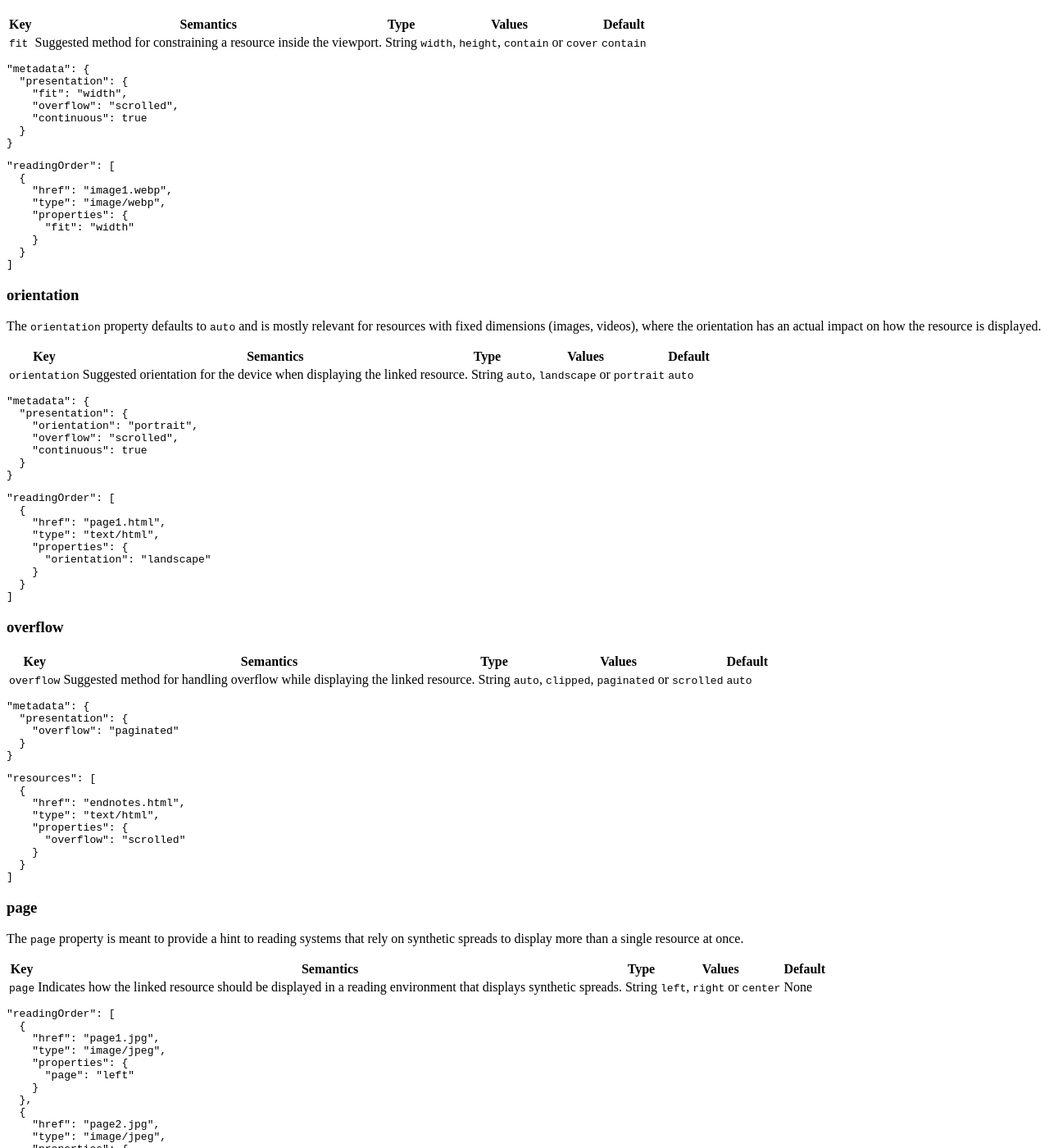
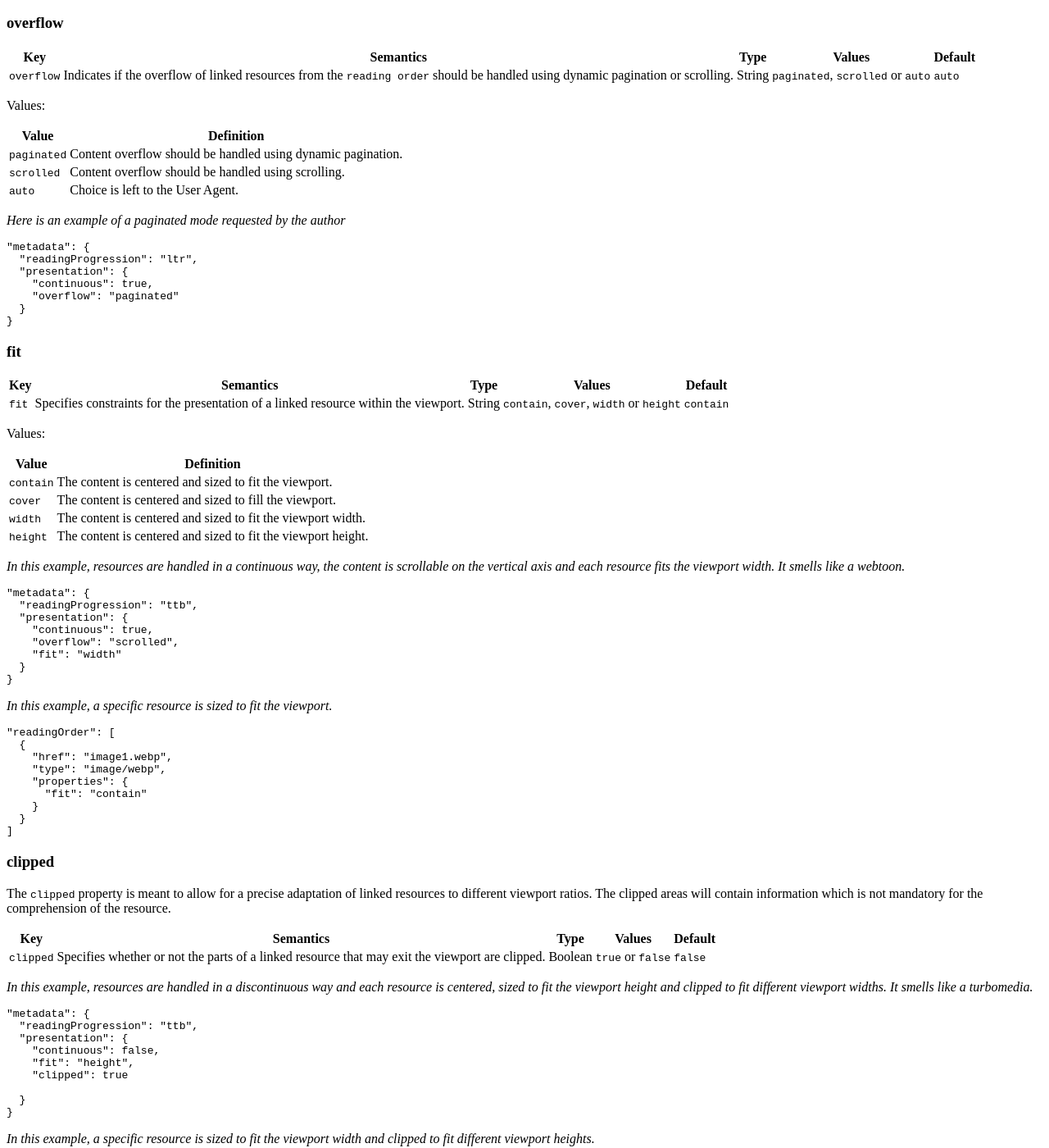
Before and after one commit to readium/webpub-manifest, a Jekyll site: the page built from extensions/presentation.md, in a window 1280 px wide and 1400 px high, scrolled down 1107 px. Shown: the whole window at 82% size. Built offline with Jekyll 4.4.1, drawn with Linux system fonts in a browser that asks for light colours; our own code applies the rules of GitHub Pages for plain Markdown files; comment, search, counter and statistics services are not loaded; some of the changed text lies outside the part shown.

Commit message:
clipped spilt from overflow, more details about values

````diff
--- a/extensions/presentation.md
+++ b/extensions/presentation.md
@@ -13,9 +13,10 @@ In order to provide publication-wide Presentation Hints, this extension introduc
 The following elements <strong class="rfc">may</strong> be included in `presentation`:
 
 - [`continuous`](#continuous)
+- [`overflow`](#overflow)
 - [`fit`](#fit)
+- [`clipped`](#clipped)
 - [`orientation`](#orientation)
-- [`overflow`](#overflow)
 - [`spread`](#spread)
 
 ## 2. Presentation Hints as Link Properties
@@ -25,10 +26,10 @@ In addition to publication-wide hints, this extension defines a number of Link P
 The following elements <strong class="rfc">may</strong> be included in `properties`:
 
 - [`fit`](#fit)
+- [`clipped`](#clipped)
 - [`orientation`](#orientation)
-- [`overflow`](#overflow)
+- [`spread`](#spread)
 - [`page`](#page)
-- [`spread`](#spread)
 
 
 ## 3. Properties
@@ -37,13 +38,40 @@ The following elements <strong class="rfc">may</strong> be included in `properti
 
 | Key   | Semantics | Type     | Values    | Default |
 | ----- | --------- | -------- | --------- | ------- |
-| `continuous` | Indicates how the progression between resources from the `readingOrder` should be handled.  | Boolean  | `true` or `false`  | `true` |
+| `continuous` | Indicates if consecutive linked resources from the `reading order` should be handled in a continuous or discontinuous way.  | Boolean  | `true` or `false`  | `true` |
 
-```
+*In this example, the user will not experience discontinuities between the different resources*
+
+```json
 "metadata": {
   "presentation": {
-    "overflow": "scrolled",
     "continuous": true
+  }
+}
+```
+
+### overflow
+
+| Key   | Semantics | Type     | Values    | Default |
+| ----- | --------- | -------- | --------- | ------- |
+| `overflow` |  Indicates if the overflow of linked resources from the `reading order` should be handled using dynamic pagination or scrolling.  | String  | `paginated`, `scrolled` or `auto` | `auto` |
+
+Values:
+
+| Value   | Definition |
+| ------- | ---------- |
+| `paginated` | Content overflow should be handled using dynamic pagination. |
+| `scrolled` | Content overflow should be handled using scrolling. |
+| `auto` | Choice is left to the User Agent.  |
+
+*Here is an example of a paginated mode requested by the author*
+
+```json
+"metadata": {
+  "readingProgression": "ltr",
+  "presentation": {
+    "continuous": true,
+    "overflow": "paginated"
   }
 }
 ```
@@ -52,25 +80,76 @@ The following elements <strong class="rfc">may</strong> be included in `properti
 
 | Key   | Semantics | Type     | Values    | Default |
 | ----- | --------- | -------- | --------- | ------- |
-| `fit` | Suggested method for constraining a resource inside the viewport.  | String  | `width`, `height`, `contain` or `cover` | `contain` |
+| `fit` | Specifies  constraints for the presentation of a linked resource within the viewport.  | String  | `contain`, `cover`, `width` or `height` | `contain` |
 
-```
+Values:
+
+| Value   | Definition |
+| ------- | ---------- |
+| `contain` | The content is centered and sized to fit the viewport. |
+| `cover`  |  The content is centered and sized to fill the viewport. |
+| `width`  |  The content is centered and sized to fit the viewport width. |
+| `height` |  The content is centered and sized to fit the viewport height. |
+
+*In this example, resources are handled in a continuous way, the content is scrollable on the vertical axis and each resource fits the viewport width. It smells like a webtoon.*
+
+```json
 "metadata": {
+  "readingProgression": "ttb",
   "presentation": {
-    "fit": "width",
+    "continuous": true,
     "overflow": "scrolled",
-    "continuous": true
+    "fit": "width"
   }
 }
 ```
+*In this example, a specific resource is sized to fit the viewport.*
 
-```
+```json
 "readingOrder": [
   {
     "href": "image1.webp",
     "type": "image/webp",
     "properties": {
-      "fit": "width"
+      "fit": "contain"
+    }
+  }
+]
+```
+
+### clipped
+
+The `clipped` property is meant to allow for a precise adaptation of linked resources to different viewport ratios. The clipped areas will contain information which is not mandatory for the comprehension of the resource.
+
+
+| Key   | Semantics | Type     | Values    | Default |
+| ----- | --------- | -------- | --------- | ------- |
+| `clipped` | Specifies whether or not the parts of a linked resource that may exit the viewport are clipped.  | Boolean  | `true` or `false` | `false` |
+
+*In this example, resources are handled in a discontinuous way  and each resource is centered, sized to fit the viewport height and clipped to fit different viewport widths. It smells like a turbomedia.*
+
+```json
+"metadata": {
+  "readingProgression": "ttb",
+  "presentation": {
+    "continuous": false,
+    "fit": "height",
+    "clipped": true
+
+  }
+}
+```
+
+*In this example, a specific resource is sized to fit the viewport width and clipped to fit different viewport heights.*
+
+```json
+"readingOrder": [
+  {
+    "href": "image1.webp",
+    "type": "image/webp",
+    "properties": {
+      "fit": "width",
+      "clipped": true
     }
   }
 ]
@@ -78,25 +157,24 @@ The following elements <strong class="rfc">may</strong> be included in `properti
 
 ### orientation
 
-The `orientation` property defaults to `auto` and is mostly relevant for resources with fixed dimensions (images, videos), where the orientation has an actual impact on how the resource is displayed.
-
 | Key   | Semantics | Type     | Values    | Default |
 | ----- | --------- | -------- | --------- | ------- |
-| `orientation` | Suggested orientation for the device when displaying the linked resource.  | String  | `auto`, `landscape` or `portrait`  | `auto` |
+| `orientation` | Suggested orientation for the device when displaying the linked resource.  | String  | `landscape`, `portrait` or `auto`  | `auto` |
 
+The `orientation` property is mostly relevant for resources with fixed dimensions (images, videos), where the orientation has an actual impact on how the resource is displayed.
 
-```
+*In this example, each resource should be displayed in portrait mode.*
+
+```json
 "metadata": {
   "presentation": {
-    "orientation": "portrait",
-    "overflow": "scrolled",
-    "continuous": true
+    "orientation": "portrait"
   }
 }
 ```
+*In this example, a specific resource should be displayed in landscape mode.*
 
-
-```
+```json
 "readingOrder": [
   {
     "href": "page1.html",
@@ -108,43 +186,17 @@ The `orientation` property defaults to `auto` and is mostly relevant for resourc
 ]
 ```
 
-### overflow
-
-| Key   | Semantics | Type     | Values    | Default |
-| ----- | --------- | -------- | --------- | ------- |
-| `overflow` | Suggested method for handling overflow while displaying the linked resource.  | String  | `auto`, `clipped`, `paginated` or `scrolled` | `auto` |
-
-
-```
-"metadata": {
-  "presentation": {
-    "overflow": "paginated"
-  }
-}
-```
-
-
-```
-"resources": [
-  {
-    "href": "endnotes.html",
-    "type": "text/html",
-    "properties": {
-      "overflow": "scrolled"
-    }
-  }
-]
-```
-
 ### page
 
-The `page` property is meant to provide a hint to reading systems that rely on synthetic spreads to display more than a single resource at once.
+The `page` property is meant to provide a hint to Use Agents that rely on synthetic spreads to display more than a single resource at once.
 
 | Key   | Semantics | Type     | Values    | Default |
 | ----- | --------- | -------- | --------- | ------- |
 | `page` | Indicates how the linked resource should be displayed in a reading environment that displays synthetic spreads.  | String  | `left`, `right` or `center` | None |
 
-```
+*In this example, the first page should be displayed of the left of a synthetic spread, the second page on the right.*
+
+```json
 "readingOrder": [
   {
     "href": "page1.jpg",
@@ -165,14 +217,20 @@ The `page` property is meant to provide a hint to reading systems that rely on s
 
 ### spread
 
-The `spread` property is meant to indicate to the reading system the condition for displaying the linked resource in a synthetic spread.
-
-
 | Key   | Semantics | Type     | Values    | Default |
 | ----- | --------- | -------- | --------- | ------- |
-| `spread` | Indicates the condition to be met for the linked resource to be rendered within a synthetic spread. | String  | `auto`, `both`, `none` or `landscape` | `auto` |
+| `spread` | Indicates the condition to be met for the linked resource to be rendered within a synthetic spread. | String  | `landscape`, `both`, `none` or `auto`  | `auto` |
 
-```
+| Value   | Definition |
+| ------- | ---------- |
+| `landscape` | The content should be displayed in a spread only if the device is in landscape mode. |
+| `both` | The content should be displayed in a spread whatever the device orientation is. |
+| `none` | The content should never be displayed in a spread. |
+| `auto` | The choice is left to the User Agent. |
+
+*In this example, content should be displayed in a spread only if the device is in landscape mode.*
+
+```json
 "metadata": {
   "presentation": {
     "spread": "landscape",
@@ -180,8 +238,9 @@ The `spread` property is meant to indicate to the reading system the condition f
   }
 }
 ```
+*In this example, content of these two pages should be displayed in a spread, one on the left, the other on the right, whatever the device orientation is.*
 
-```
+```json
 "readingOrder": [
   {
     "href": "page1.jpg",
````
